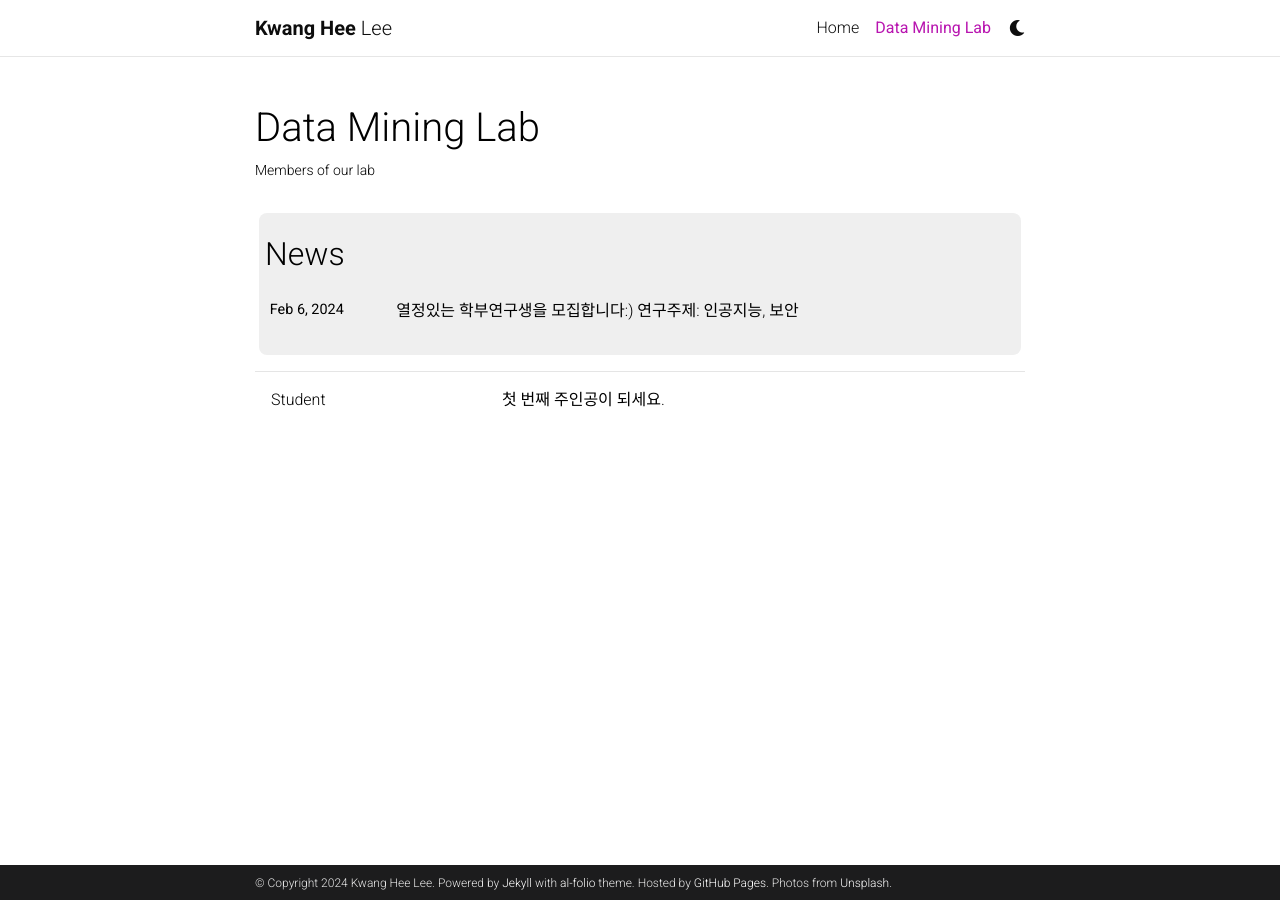
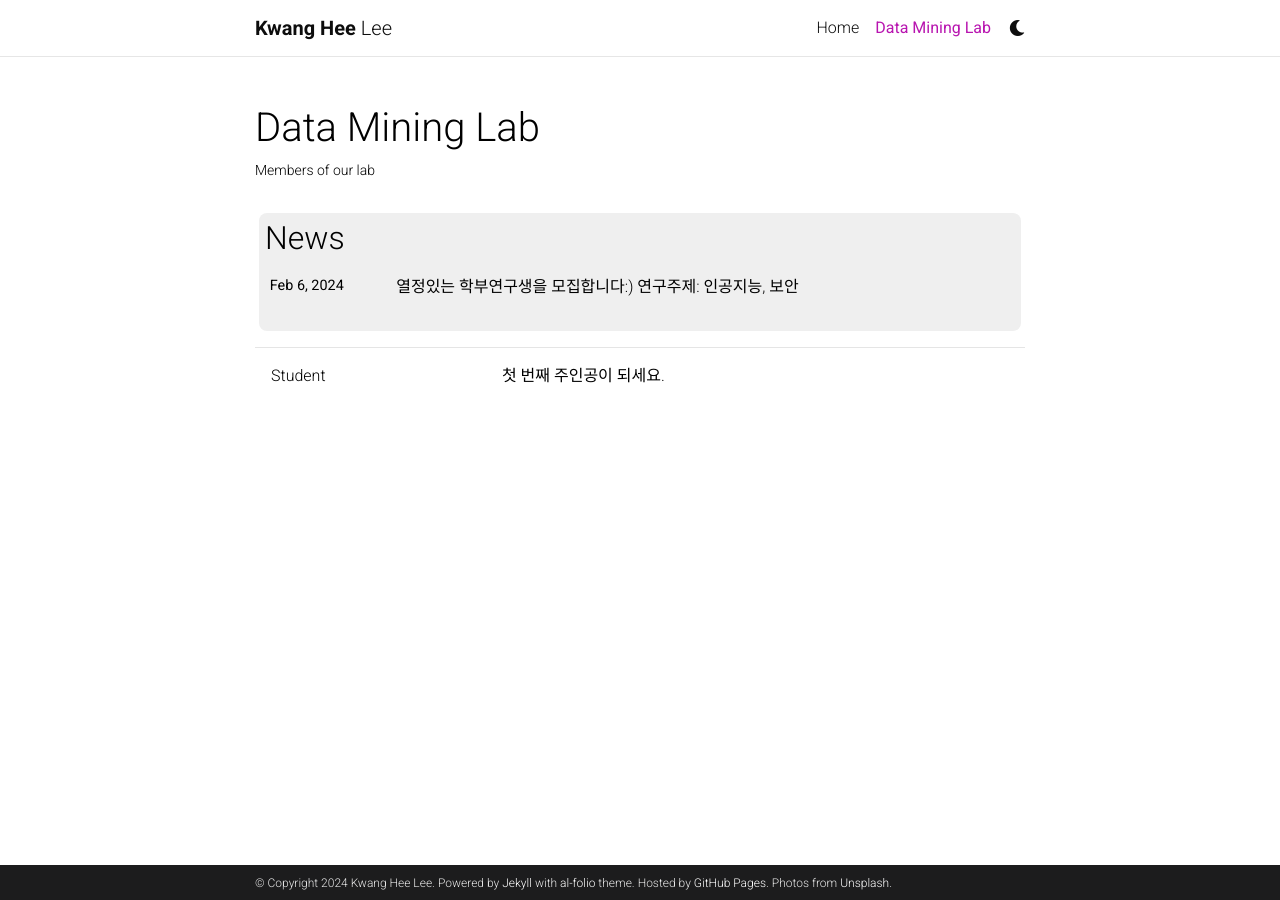
Before and after one commit to kwangheeya/kwangheeya.github.io, a Jekyll site: the page built from _pages/profiles.md, in a window 1280 px wide. Built offline with Jekyll 4.4.1, drawn with Linux system fonts in a browser that asks for light colours; comment, search, counter and statistics services are not loaded; a style sheet for code colours, icons or effects is not loaded.

Commit message:
Update news.html

```diff
--- a/_includes/news.html
+++ b/_includes/news.html
@@ -1,5 +1,5 @@
-          <p style="text-align: center;"><h2>News</h2></p>
           <div class="news">
+            <h2>News</h2>
             {% if site.news != blank -%}
             {%- assign news_size = site.news | size -%}
             <div class="table-responsive" {% if site.news_scrollable and news_size > 3 %}style="max-height: 10vw"{% endif %}>
```
